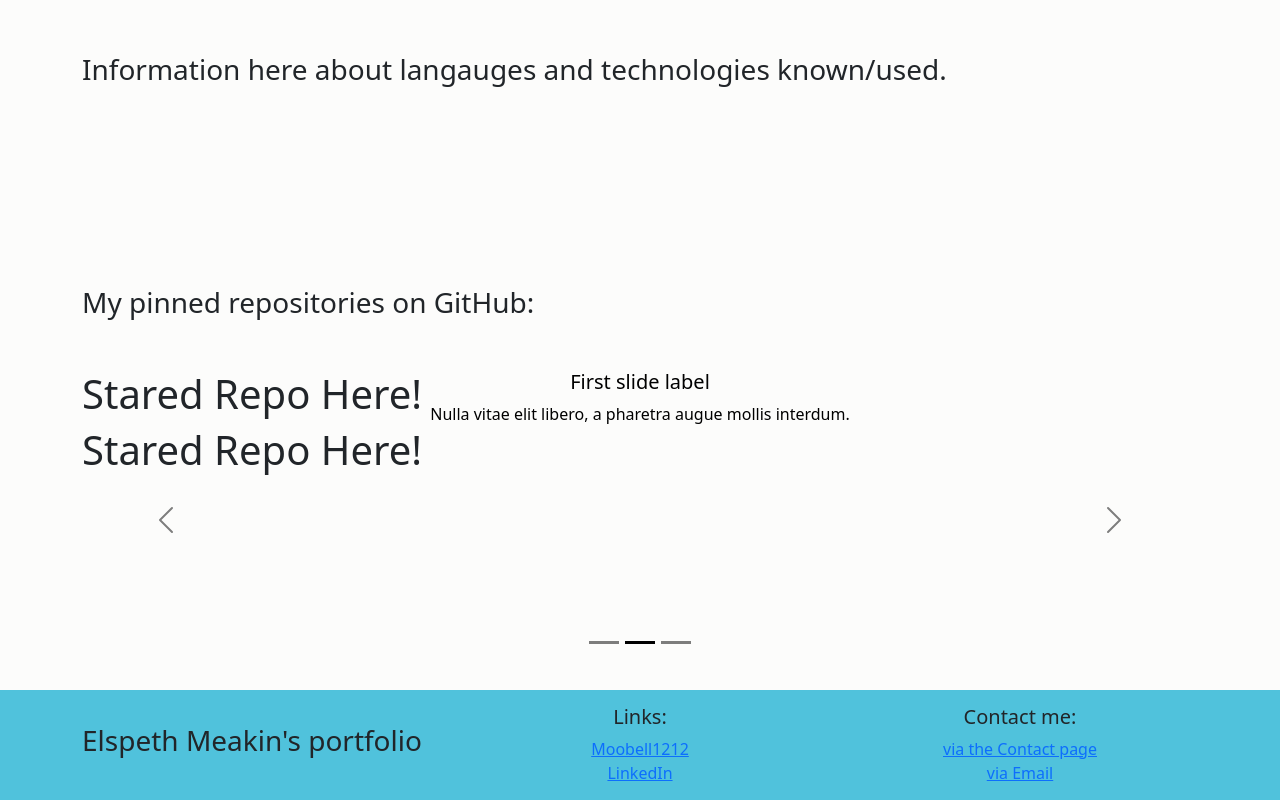
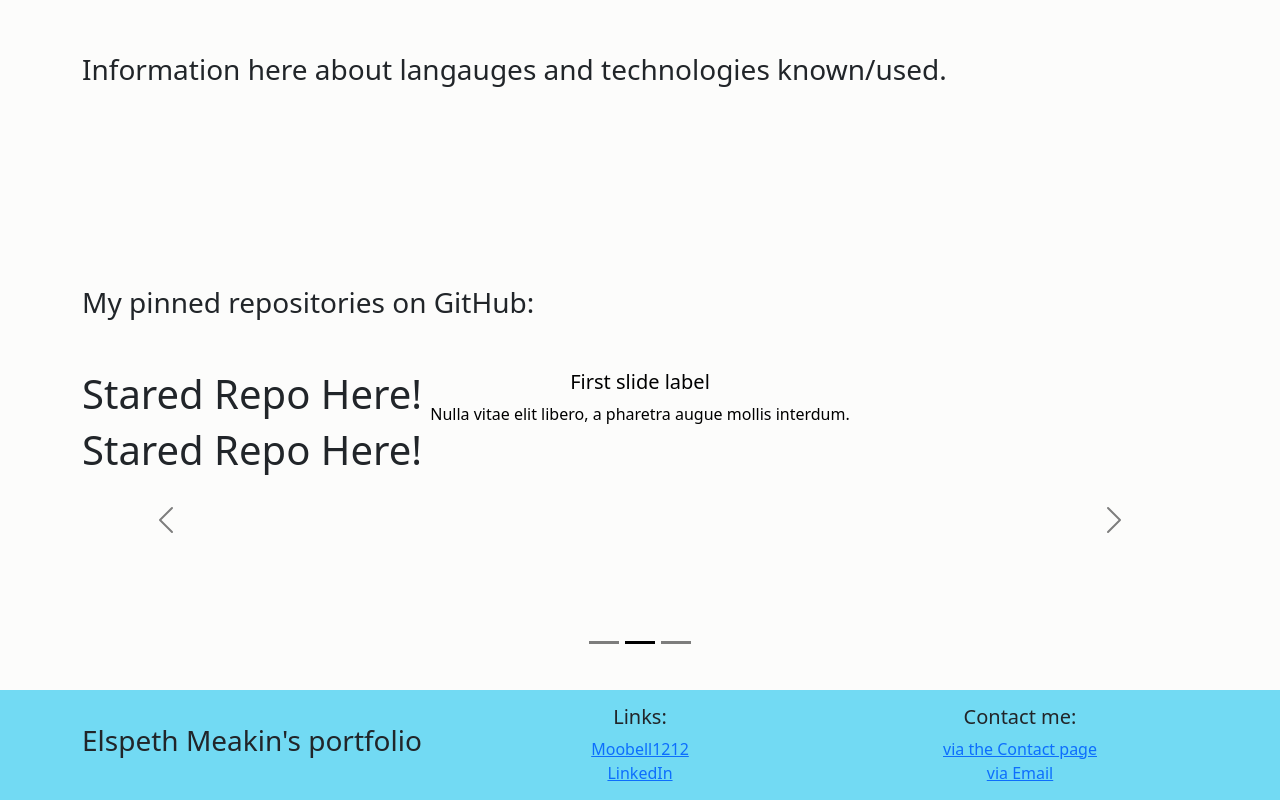
Before and after one commit to Moobell1212/Elspeth-Meakin-s-react-portfolio, a React (Create React App) app in the folder portfolio/: page / in a window 1280 px wide. Shown: the part 895-1695 px from the top of the page. Built offline with nearby package versions, Linux system fonts and the light colour scheme; no server answers.

Commit message:
start of filter function for filtering out highlighted project names from github repository array

```diff
--- a/portfolio/src/components/Footer/style.css
+++ b/portfolio/src/components/Footer/style.css
@@ -1,5 +1,5 @@
 .footer {
-    background-color: rgb(80, 194, 220);
+    background-color: rgb(114, 218, 243);
     padding-top: 15px;
     padding-bottom: 15px;;
     margin-top: 20px;
--- a/portfolio/src/components/GitHubRepos/gitHubRepos.js
+++ b/portfolio/src/components/GitHubRepos/gitHubRepos.js
@@ -8,25 +8,20 @@ export default function GitHubProjects() {
 
     const [repos, setRepos] = useState([]);
 
-    useEffect(() => { RepoAPI().then((response) => {setRepos(response.data)})
-}, [])
+    useEffect(() => {
+        RepoAPI().then((response) => { setRepos(response.data) })
+    }, [])
 
-    console.log(repos)
-    // console.log(HighProjects)
+    console.log(HighProjects)
 
-    let highProjectsTitles = Object.entries(JSON);
+    let highProjectTitles = [];
     HighProjects.forEach(function (obj) {
-        highProjectsTitles.push(obj.name.split(" ").join("-"))
+        highProjectTitles.push(obj.name.split(" ").join("-"))
     })
 
-    console.log(highProjectsTitles)
+    console.log(highProjectTitles)
 
-    // const filteredRepos = repos.filter((obj) => {
-    //     return HighProjects.some((title) => {
-    //         return title.
-    //     }
-    //     )
-    // })
+
 
     return (
         <Container>
```
